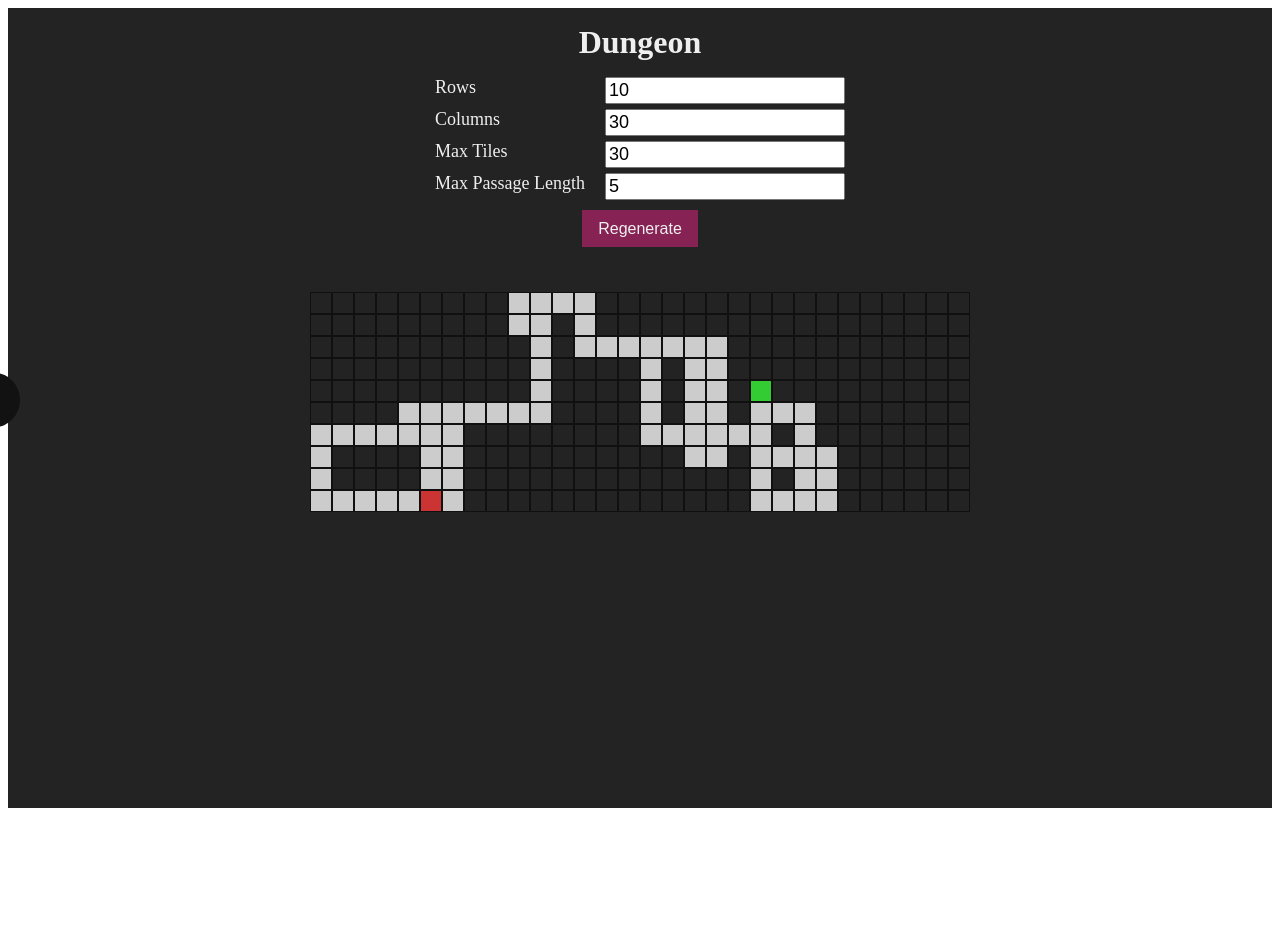
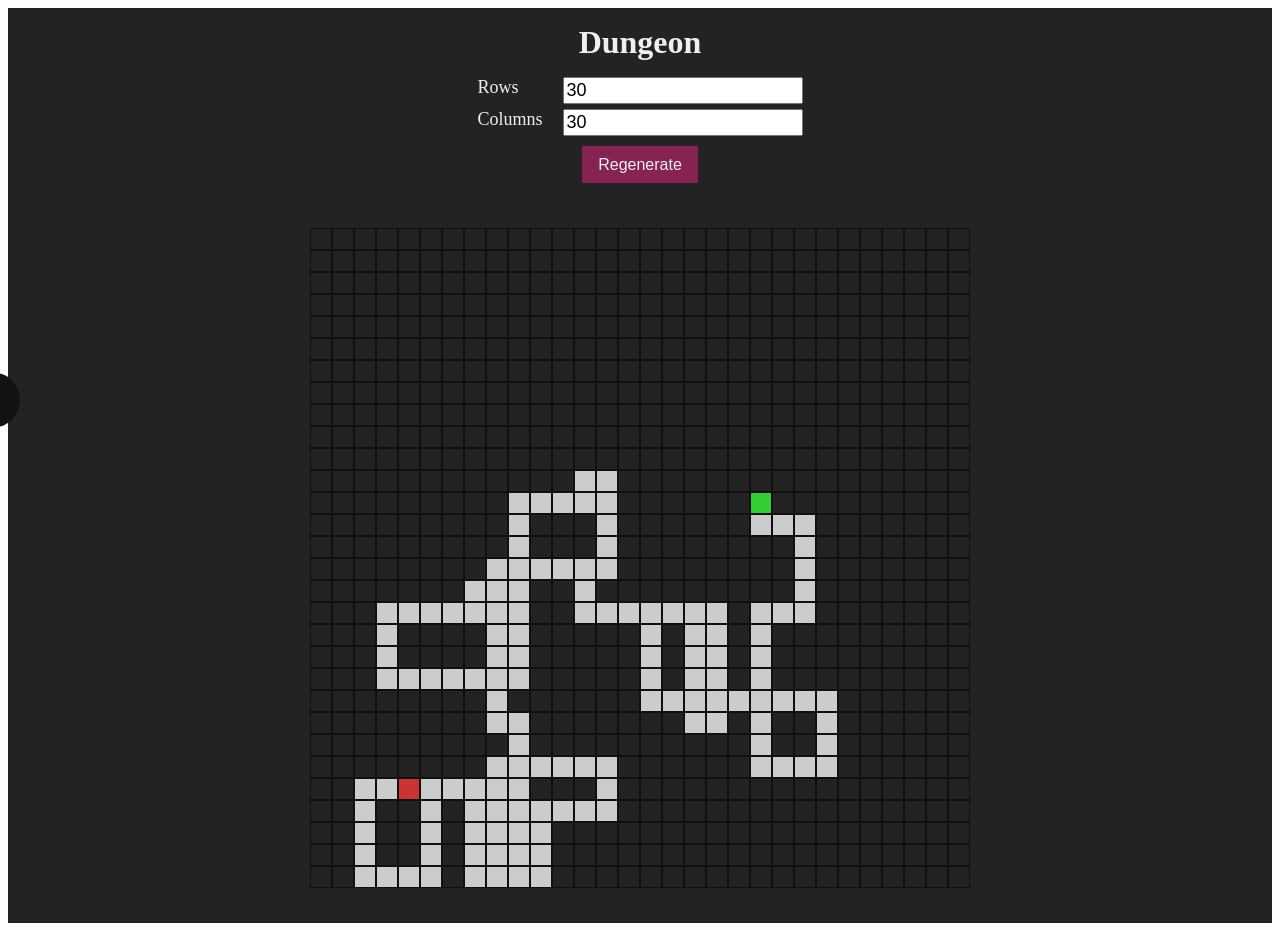
Before and after one commit to chrifox/dnd-gen, a Next.js app: page /dungeon in a window 1280 px wide. Before the commit the page ends 816 px from the top, so only its background shows below. Built offline with nearby package versions, Linux system fonts and the light colour scheme; a web font is replaced by a local one.

Commit message:
start rebuild createMap for complete dungeon

```diff
--- a/src/pages/Dungeon/Dungeon.js
+++ b/src/pages/Dungeon/Dungeon.js
@@ -1,14 +1,63 @@
 import React from 'react'
+import styled from 'styled-components'
 import { PageLayout } from '../../components/layout'
 import { H1 } from '../../components/typography'
 import Map from './components/Map'
 
-const Dungeon = () => (
-  <PageLayout>
-    <H1>Dungeon</H1>
+const Inputs = styled.div`
+display: flex;
+flex-direction: column;
+margin-bottom: 5px;
+`
 
-    <Map />
-  </PageLayout>
-)
+const FormControl = styled.div`
+  display: flex;
+  flex-direction: row;
+  justify-content: space-between;
+  margin-bottom: 5px;
+`
+
+const Label = styled.label`
+  font-size: 18px;
+  color: ${props => props.theme.colors.text};
+`
+
+const Input = styled.input`
+  font-size: 18px;
+  margin-left: 20px;
+`
+
+class Dungeon extends React.Component {
+  state = {
+    rows: 30,
+    columns: 30,
+  }
+
+  inputValidator = x => isNaN(Number(x)) ? 0 : x
+
+  onChange = e => this.setSTate({ [e.target.name]: this.inputValidator(e.target.value) })
+
+  render() {
+    const { rows, columns } = this.state
+    return (
+      <PageLayout>
+        <H1>Dungeon</H1>
+
+        <Inputs>
+          <FormControl>
+            <Label htmlFor="rows">Rows</Label>
+            <Input name="rows" type="text" maxLength="2" value={rows} onChange={this.onChange}/>
+          </FormControl>
+          <FormControl>
+            <Label htmlFor="columns">Columns</Label>
+            <Input name="columns" type="text" maxLength="2" value={columns} onChange={this.onChange}/>
+          </FormControl>
+        </Inputs>
+
+        <Map rows={rows} columns={columns} />
+      </PageLayout>
+    )
+  }
+}
 
 export default Dungeon
--- a/src/pages/Dungeon/components/Map.js
+++ b/src/pages/Dungeon/components/Map.js
@@ -1,5 +1,5 @@
 import React, { useState } from 'react'
-import styled, { css } from 'styled-components'
+import styled from 'styled-components'
 import Button from '../../../components/Button'
 import { Container, Row } from '../../../components/map'
 import { Tile } from '../../../components/tile'
@@ -9,71 +9,29 @@ const RegenBtn = styled(Button)`
   margin-bottom: 10px;
 `
 
-const Inputs = styled.div`
-display: flex;
-flex-direction: column;
-margin-bottom: 5px;
-`
-
-const FormControl = styled.div`
-  display: flex;
-  flex-direction: row;
-  justify-content: space-between;
-  margin-bottom: 5px;
-`
-
-const Label = styled.label`
-  font-size: 18px;
-  color: ${props => props.theme.colors.text};
-`
-
-const Input = styled.input`
-  font-size: 18px;
-  margin-left: 20px;
-`
-
 class Map extends React.Component {
-  state = {
-    rows: 10,
-    columns: 30,
-    maxTunnels: 30,
-    maxLength: 5,
-    mapGrid: []
-  }
+  state = { mapGrid: [] }
 
   componentDidMount() {
     this.newMap()
   }
 
-  inputValidator = x => isNaN(Number(x)) ? 0 : x
 
-  onChange = e => this.setState({ [e.target.name]: this.inputValidator(e.target.value) })
-
-  newMap = () => this.setState({ mapGrid: createMap(this.state) })
+  newMap = () => {
+    const { rows, columns } = this.props
+    const mapGrid = createMap({
+      rows,
+      columns,
+      maxTunnels: 50,
+      maxLength: 5,
+    })
+    this.setState({ mapGrid })
+  }
 
   render() {
-    const { mapGrid, ...state } = this.state
-    const { rows, columns, maxTunnels, maxLength } = state
+    const { mapGrid } = this.state
     return (
       <>
-        <Inputs>
-          <FormControl>
-            <Label htmlFor="rows">Rows</Label>
-            <Input name="rows" type="text" maxLength="2" value={rows} onChange={this.onChange}/>
-          </FormControl>
-          <FormControl>
-            <Label htmlFor="columns">Columns</Label>
-            <Input name="columns" type="text" maxLength="2" value={columns} onChange={this.onChange}/>
-          </FormControl>
-          <FormControl>
-            <Label htmlFor="maxTunnels">Max Tiles</Label>
-            <Input name="maxTunnels" type="text" maxLength="3" value={maxTunnels} onChange={this.onChange}/>
-          </FormControl>
-          <FormControl>
-            <Label htmlFor="maxLength">Max Passage Length</Label>
-            <Input name="maxLength" type="text" maxLength="3" value={maxLength} onChange={this.onChange}/>
-          </FormControl>
-        </Inputs>
 
         <RegenBtn onClick={this.newMap}>Regenerate</RegenBtn>
 
```
